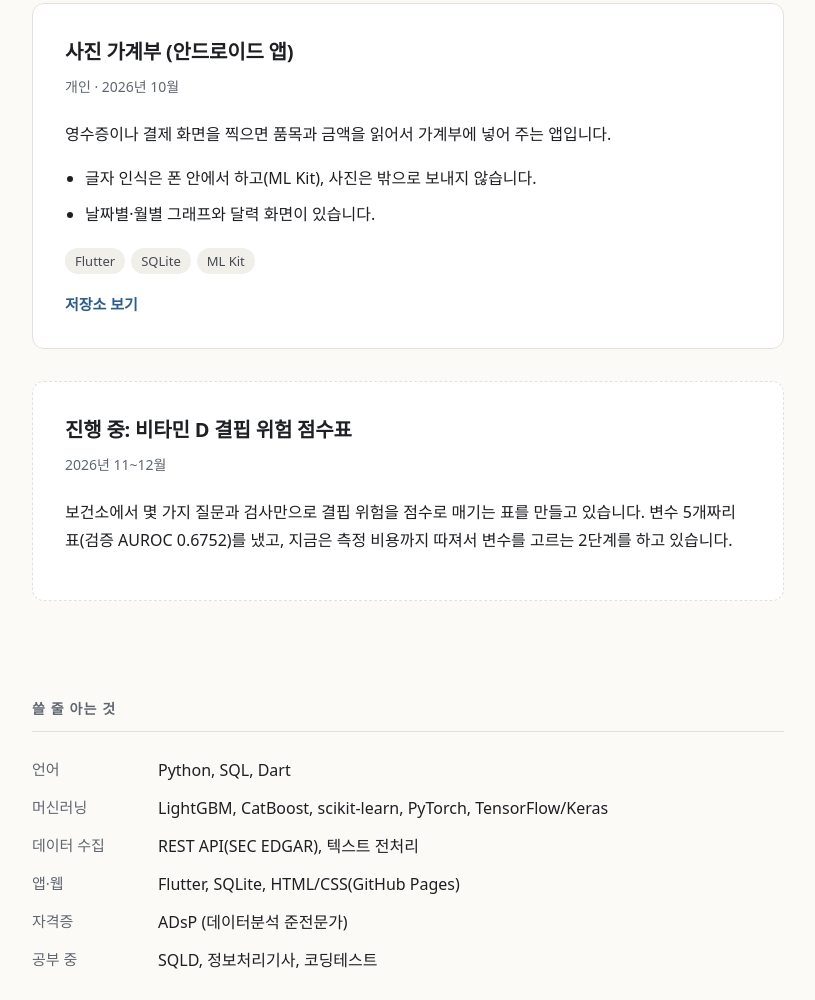
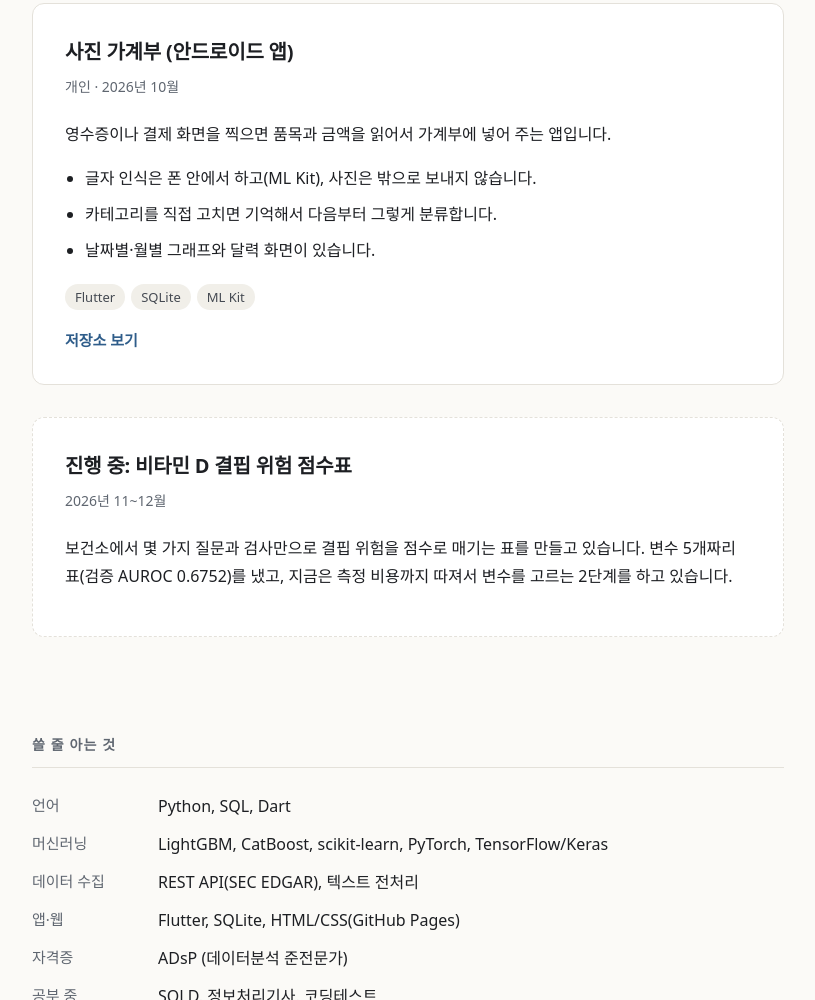
Before and after one commit to haneul55/haneul55.github.io, a plain HTML site: page index.html in a window 1280 px wide. Shown: the part 2771-3771 px from the top of the page, without its empty margins (232-1047 px from the left). Drawn offline with Linux system fonts and the light colour scheme.

Commit message:
가계부 앱 카드에 카테고리 학습 항목 다시 추가

```diff
--- a/index.html
+++ b/index.html
@@ -134,6 +134,7 @@
     <p>영수증이나 결제 화면을 찍으면 품목과 금액을 읽어서 가계부에 넣어 주는 앱입니다.</p>
     <ul>
       <li>글자 인식은 폰 안에서 하고(ML Kit), 사진은 밖으로 보내지 않습니다.</li>
+      <li>카테고리를 직접 고치면 기억해서 다음부터 그렇게 분류합니다.</li>
       <li>날짜별·월별 그래프와 달력 화면이 있습니다.</li>
     </ul>
     <div class="tags"><span>Flutter</span><span>SQLite</span><span>ML Kit</span></div>
```
